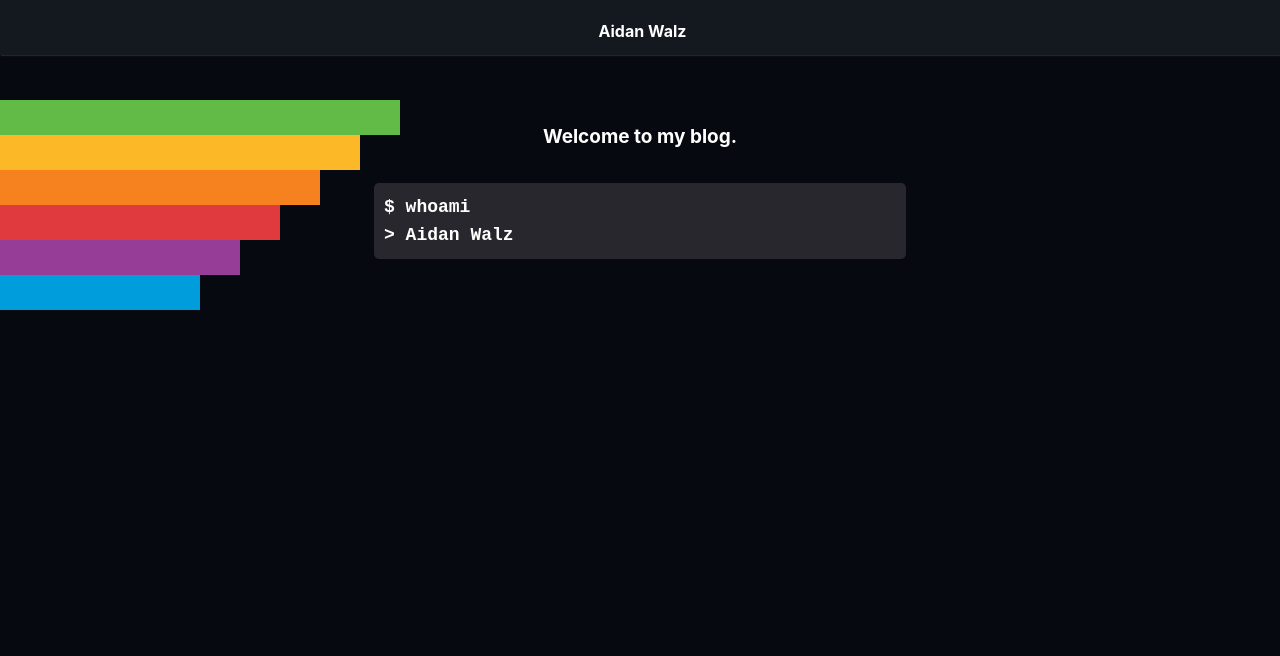
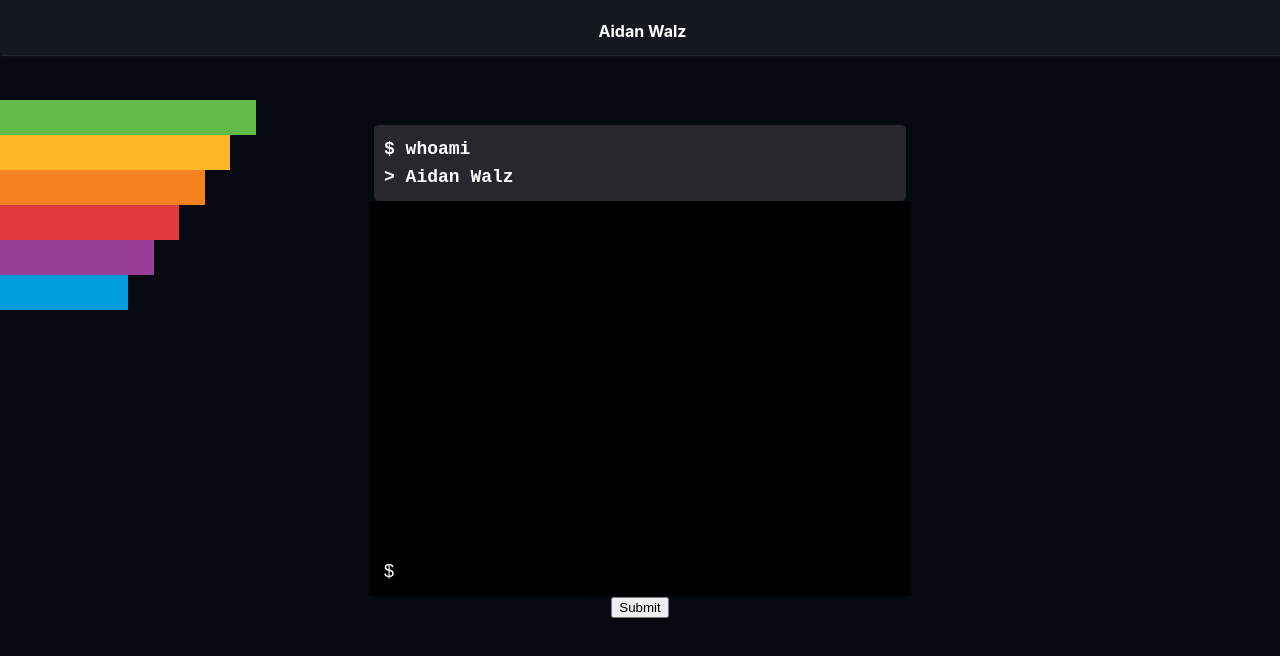
Before and after one commit to walz0/portfolio, a React (Create React App) app: page / in a window 1280 px wide. Shown: the top 656 px of the page. Built offline with nearby package versions, Linux system fonts and the light colour scheme.

Commit message:
Added multiline code and terminal components

```diff
--- a/src/components/Cascade.css
+++ b/src/components/Cascade.css
@@ -2,7 +2,7 @@
     z-index: -1;
     position: absolute;
     left: 0;
-    width: 400px;
+    width: 20vw;
 }
 
 .green {
--- a/src/components/Home.css
+++ b/src/components/Home.css
@@ -24,25 +24,3 @@
 
     font-size: 19px;
 }
-
-.code textarea {
-    background: #29282efd;
-    border-radius: 5px;
-    border: none;
-    padding: 15px;
-
-    font-size: 18px;
-    outline: none;
-
-    resize: none;
-}
-
-code {
-    height: fit-content;
-
-    background: #29282efd;
-    border-radius: 5px;
-
-    padding: 15px;
-    margin: auto;
-}
--- a/src/components/Home.js
+++ b/src/components/Home.js
@@ -2,19 +2,20 @@ import React, { Component } from 'react';
 import Cascade from './Cascade';
 import Code from './Code';
 import './Home.css';
+import Terminal from './Terminal';
 
 export default class Home extends Component {
     render() {
         return (
             <div className="Home">
                 <div className="container">
-                    <div className="paragraph">
-                        Welcome to my blog.
-                    </div>
+                    {/* <div className="paragraph">
+                    </div> */}
                     <Code text={
                         `$ whoami
                         > Aidan Walz`
                     } />
+                    <Terminal />
                 </div>
                 <Cascade/>
             </div>
--- /dev/null
+++ b/src/components/Terminal.css
@@ -0,0 +1,37 @@
+.Terminal {
+    background: #000000;
+    width: 40vw;
+    height: 25vw;
+
+    padding: 15px;
+    border-radius: 5px;
+
+    margin: auto;
+}
+
+.Terminal pre {
+    width: 100%;
+    height: 100%;
+
+    text-align: left;
+
+    margin: 0;
+
+    font-size: 18px;
+}
+
+.Terminal input {
+    width: 100%;
+    height: 20px;
+
+    border: none;
+    outline: none;
+
+    margin: 10px 0 0 -15px;
+
+    font-size: 18px;
+    padding: 15px;
+
+    color: #ffffff;
+    background: #000000;
+}
--- /dev/null
+++ b/src/components/Terminal.js
@@ -0,0 +1,65 @@
+import React, { Component } from 'react'
+import './Terminal.css';
+
+export default class Terminal extends Component {
+
+    constructor(props) {
+        super(props);
+
+        this.state = {
+            inputText: "",
+            lines: []
+        };
+    }
+
+    handleInput(e) {
+        this.setState({
+            inputText: e.target.value.slice(2)
+        });
+    }
+
+    inputBox() {
+        return(
+            <input
+                value={ "$ " + this.state.inputText}
+                onChange={this.handleInput.bind(this)}></input>
+        );
+    }
+
+    inputHistory() {
+        let output = ``;
+        let lines = this.state.lines;
+        for (var i = 0; i < lines.length; i++) {
+            output += `${lines[i]}
+            `;
+        }
+
+        output = output.replace(/^\s+/mg, "")
+
+        return(
+            <pre>
+                { output }
+            </pre>
+        );
+    }
+
+    submitInput() {
+        this.setState({
+            inputText: "",
+            lines:
+                this.state.lines.concat(
+                    this.state.inputText
+                )}
+        );
+    }
+
+    render() {
+        return (
+            <div className="Terminal">
+                { this.inputHistory() }
+                { this.inputBox() }
+                <button onClick={this.submitInput.bind(this)}>Submit</button>
+            </div>
+        )
+    }
+}
```
Also changed, not shown: 1 other file (tests, documents, lock files or other folders).
